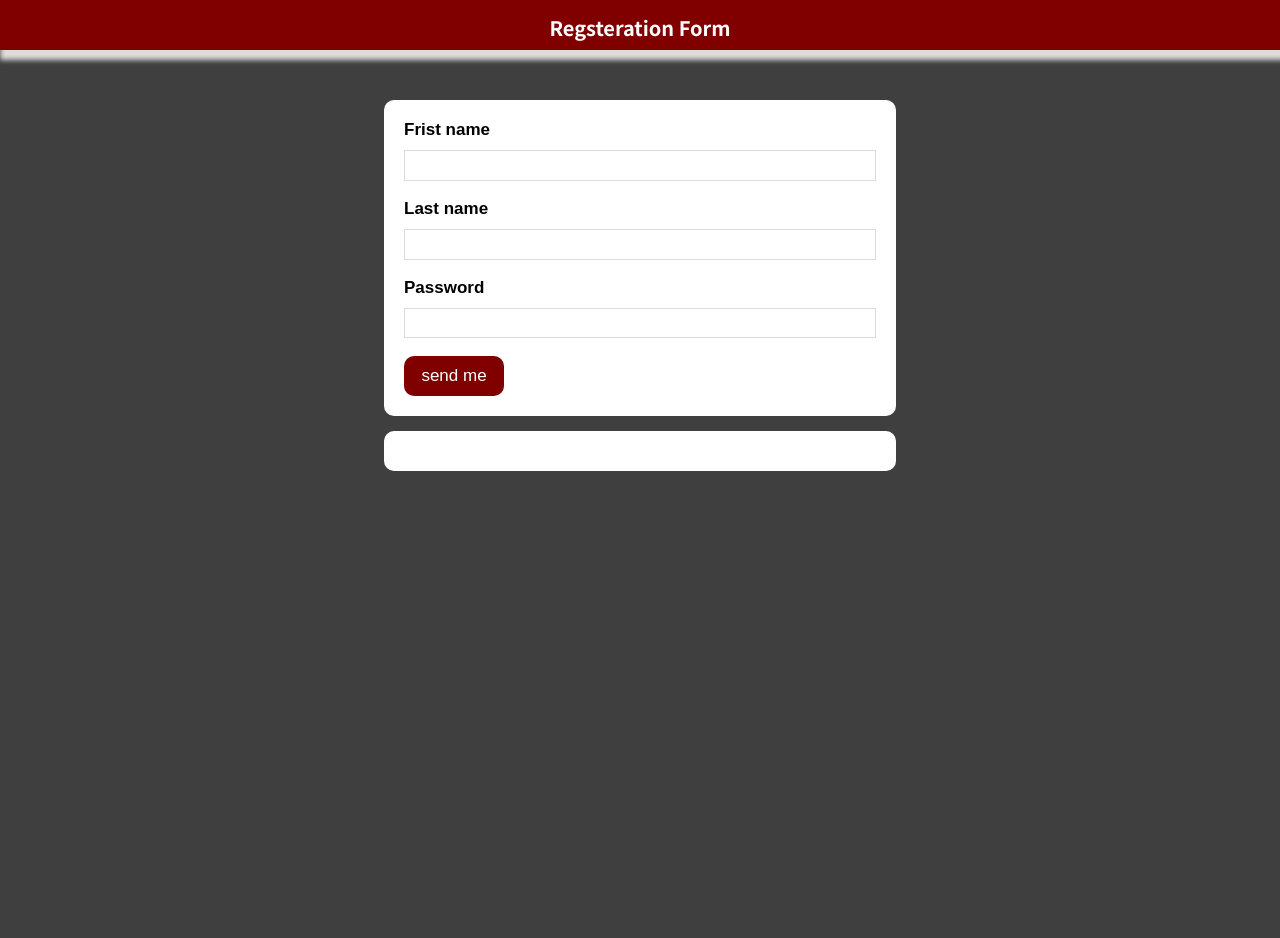
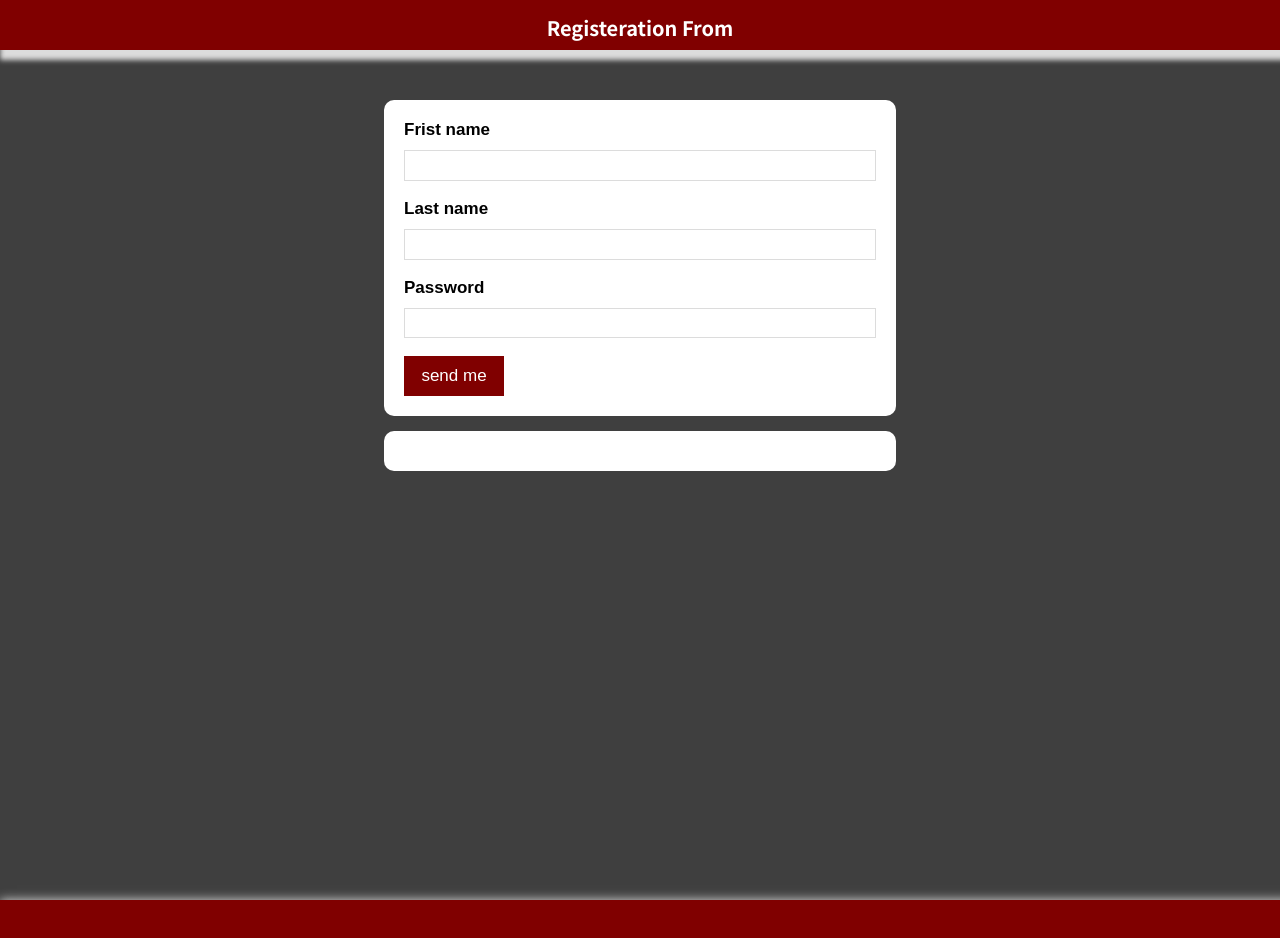
Before and after one commit to MahsumaRezai/Data_vaildation, a React (Create React App) app: page / in a window 1280 px wide. Shown: the top 938 px of the page. Before the commit the page ends 800 px from the top, so only its background shows below. Built offline with nearby package versions, Linux system fonts and the light colour scheme.

Commit message:
work on condation section

```diff
--- a/src/App.js
+++ b/src/App.js
@@ -2,6 +2,7 @@ import { useState } from "react";
 import AddUser from "./componets/AddUser/AddUser";
 import UserList from "./componets/AddUser/UserList";
 import Header from "./componets/UI/Header";
+import Footer from './componets/UI/Footer'
 
 const App = () => {
   const [enterUserList, setEnterUserList] = useState([]);
@@ -16,8 +17,15 @@ const App = () => {
   return (
     <div>
       <Header />
-      <AddUser onAddUser={addUersHandler} />
-      <UserList users={enterUserList} />
+      <main>
+        <AddUser onAddUser={addUersHandler} />
+        <UserList users={enterUserList} />
+      </main>
+
+      <footer>
+        <Footer />
+
+      </footer>
     </div>
   )
 
--- a/src/componets/AddUser/AddUser.js
+++ b/src/componets/AddUser/AddUser.js
@@ -10,14 +10,24 @@ const AddUser = (porps) => {
 
     const AddUserHandler = (event) => {
         event.preventDefault();
-        if (entreName.trim().length <= 3 || entreLastName.trim().length <= 3 || entrePassword.trim().length === 0) {
-            return;
+        if (entreName.trim().length <= 3) {
+            return alert("Your name is not correct ")
+        }
+        else if (entreLastName.trim().length <= 3) {
+            return alert(" Your Last name is not correct")
+
+        }
+        else if (entrePassword.trim().length === 0) {
+            return ("Your Password is not correct ")
+
         }
         setentrename('');
         setenterLastName('');
         setentrPassword('');
         porps.onAddUser(entreName, entreLastName, entrePassword)
     }
+
+
     const nameEnterHandler = (event) => {
         setentrename(event.target.value)
     }
@@ -33,7 +43,7 @@ const AddUser = (porps) => {
         <Card >
             <form className={classes.form} onSubmit={AddUserHandler}>
                 <label htmlFor="Name" className={classes.label} >Frist name</label>
-                <input type="text" className={classes.input} onChange={nameEnterHandler} value={entreName} />
+                <input type="text" className={classes.input} onChange={nameEnterHandler} value={entreName} id="input" />
 
                 <label htmlFor="Last name" className={classes.label} >Last name</label>
                 <input type="text " className={classes.input} onChange={lastEnterHandler} value={entreLastName} />
--- a/src/componets/UI/Button.module.css
+++ b/src/componets/UI/Button.module.css
@@ -3,7 +3,6 @@
     color: white;
     font-size: 17px;
     border: none;
-    border-radius: 10px;
     width: 100px;
     height: 40px;
 }
--- /dev/null
+++ b/src/componets/UI/Footer.js
@@ -0,0 +1,13 @@
+import { Fragment } from "react";
+import classes from './Footer.module.css'
+
+const Footer = () => {
+    return (
+        <Fragment>
+            <footer className={classes.footer}>
+
+            </footer>
+        </Fragment>
+    )
+}
+export default Footer;
--- /dev/null
+++ b/src/componets/UI/Footer.module.css
@@ -0,0 +1,6 @@
+.footer {
+    width: 100%;
+    height: 100px;
+    background-color: maroon;
+    box-shadow: 10px 10px 10px 10px gainsboro;
+}
--- a/src/componets/UI/Header.js
+++ b/src/componets/UI/Header.js
@@ -1,11 +1,11 @@
 import { Fragment } from "react";
-import classes from './Header.module.css'
+import classes from './Header.module.css';
 
 const Header = () => {
     return (
         <Fragment>
             <div className={classes.head}>
-                <h1 className={classes.title}>Regsteration Form</h1>
+                <h1 className={classes.title}>Registeration From</h1>
 
             </div>
 
--- a/src/index.css
+++ b/src/index.css
@@ -11,4 +11,10 @@ html {
 body {
   margin: 0;
   background-color: #3f3f3f;
+
 }
+
+main {
+  height: 800px;
+
+}
```
